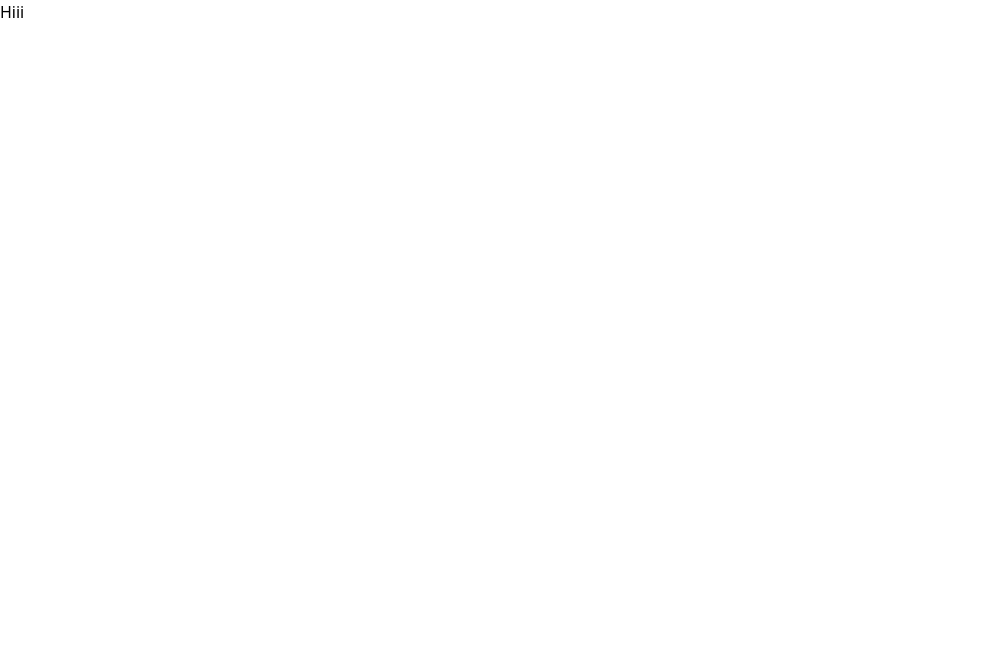
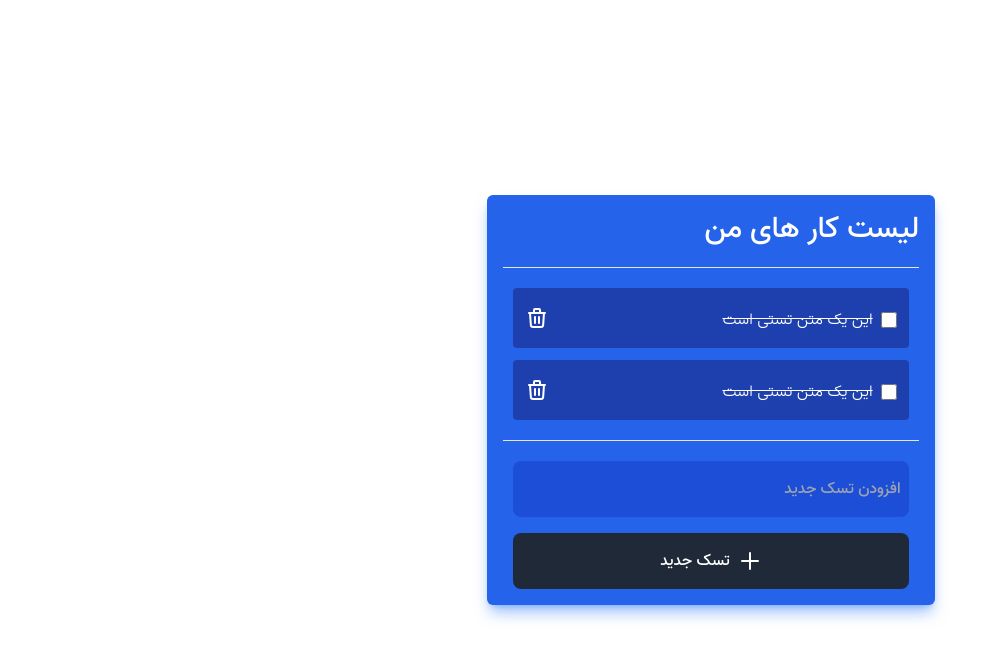
Before and after one commit to mahdi-roshan/Todo_List, a React (Create React App) app: page / in a window 1280 px wide. Shown: the top 660 px of the page, without its empty margins (0-1003 px from the left). Built offline with nearby package versions, Linux system fonts and the light colour scheme.

Commit message:
template created

```diff
--- a/public/index.html
+++ b/public/index.html
@@ -1,5 +1,5 @@
 <!DOCTYPE html>
-<html lang="en">
+<html lang="en" dir="rtl">
   <head>
     <meta charset="utf-8" />
     <link rel="icon" href="%PUBLIC_URL%/favicon.ico" />
--- a/src/App.js
+++ b/src/App.js
@@ -1,8 +1,47 @@
 
 function App() {
   return (
-    <div className="App">
-      <h5>Hiii</h5>
+    <div className="md:container md:mx-auto h-screen flex items-center justify-center font-vazir">
+      <div className="w-[35%] bg-blue-600 rounded-md shadow-lg shadow-blue-500/50 p-4 space-y-5">
+        <h5 className="text-white text-3xl mb-5">لیست کار های من</h5>
+        <hr />
+        <div className="space-y-3">
+          <div className="bg-blue-800 w-[95%] flex justify-between items-center p-3 mx-auto rounded hover:scale-105 transition">
+            <div class="mt-2">
+              <label class="inline-flex items-center">
+                <input type="checkbox" className="h-4 w-4" />
+                <p className="text-white font-light mr-2 line-through">این یک متن تستی است</p>
+              </label>
+            </div>
+            {/* <p className="text-white font-light">این یک متن تستی است</p> */}
+            <svg xmlns="http://www.w3.org/2000/svg" className="h-6 w-6 text-white" fill="none" viewBox="0 0 24 24" stroke="currentColor" stroke-width="2">
+              <path stroke-linecap="round" stroke-linejoin="round" d="M19 7l-.867 12.142A2 2 0 0116.138 21H7.862a2 2 0 01-1.995-1.858L5 7m5 4v6m4-6v6m1-10V4a1 1 0 00-1-1h-4a1 1 0 00-1 1v3M4 7h16" />
+            </svg>
+          </div>
+          <div className="bg-blue-800 w-[95%] flex justify-between items-center p-3 mx-auto rounded hover:scale-105 transition">
+            <div class="mt-2">
+              <label class="inline-flex items-center">
+                <input type="checkbox" className="h-4 w-4" />
+                <p className="text-white font-light mr-2 line-through">این یک متن تستی است</p>
+              </label>
+            </div>
+            {/* <p className="text-white font-light">این یک متن تستی است</p> */}
+            <svg xmlns="http://www.w3.org/2000/svg" className="h-6 w-6 text-white" fill="none" viewBox="0 0 24 24" stroke="currentColor" stroke-width="2">
+              <path stroke-linecap="round" stroke-linejoin="round" d="M19 7l-.867 12.142A2 2 0 0116.138 21H7.862a2 2 0 01-1.995-1.858L5 7m5 4v6m4-6v6m1-10V4a1 1 0 00-1-1h-4a1 1 0 00-1 1v3M4 7h16" />
+            </svg>
+          </div>
+        </div>
+        <hr />
+        <div className="mx-auto w-[95%] space-y-4 mt-3">
+          <input className="h-14 w-full outline-none rounded-lg bg-blue-700 p-2 shadow-l shadow-blue-500/50 text-white" placeholder="افزودن تسک جدید" />
+          <button className="w-full h-14 bg-gray-800 text-white flex justify-center rounded-lg items-center hover:bg-gray-700 transition">
+            <svg xmlns="http://www.w3.org/2000/svg" class="h-6 w-6" fill="none" viewBox="0 0 24 24" stroke="currentColor" stroke-width="2">
+              <path stroke-linecap="round" stroke-linejoin="round" d="M12 4v16m8-8H4" />
+            </svg>
+            <span className="mr-2">تسک جدید</span>
+          </button>
+        </div>
+      </div>
     </div>
   );
 }
--- a/src/index.css
+++ b/src/index.css
@@ -4,11 +4,11 @@
 
 @font-face {
   font-family: Vazir;
-  src: url('./Assets/fonts/Vazir-Thin.eot');
-  src: url('./Assets/fonts/Vazir-Thin.eot?#iefix') format('embedded-opentype'),
-      url('./Assets/fonts/Vazir-Thin.woff2') format('woff2'),
-      url('./Assets/fonts/Vazir-Thin.woff') format('woff'),
-      url('./Assets/fonts/Vazir-Thin.ttf') format('truetype');
+  src: url('./Assets/Fonts/Vazir-Thin.eot');
+  src: url('./Assets/Fonts/Vazir-Thin.eot?#iefix') format('embedded-opentype'),
+      url('./Assets/Fonts/Vazir-Thin.woff2') format('woff2'),
+      url('./Assets/Fonts/Vazir-Thin.woff') format('woff'),
+      url('./Assets/Fonts/Vazir-Thin.ttf') format('truetype');
   font-weight: 100;
   font-display: swap;
 }
--- a/tailwind.config.js
+++ b/tailwind.config.js
@@ -4,7 +4,11 @@ module.exports = {
     "./public/index.html"
   ],
   theme: {
-    extend: {},
+    extend: {
+      fontFamily: {
+        vazir: ['Vazir']
+      }
+    },
   },
   plugins: [],
 }
```
